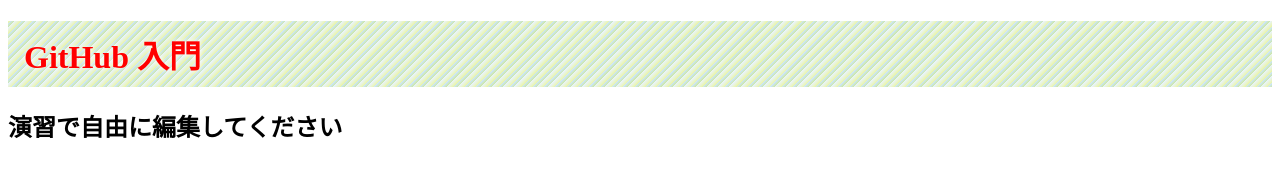
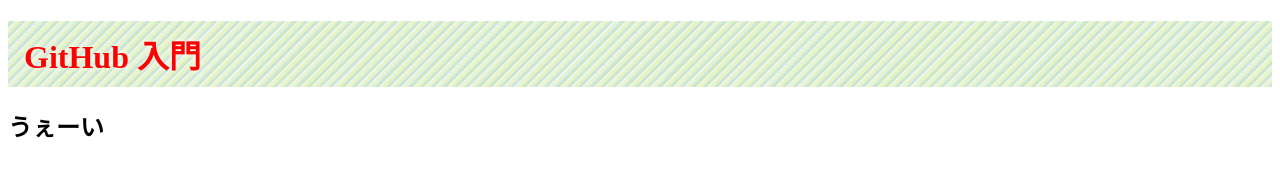
Before and after one commit to SawaYuu0612/github_ws, a plain HTML site: page index.html in a window 1280 px wide. Drawn offline with Linux system fonts and the light colour scheme.

Commit message:
SawaYuu0612

```diff
--- a/index.html
+++ b/index.html
@@ -6,7 +6,7 @@
     <link rel="stylesheet" type="text/css" href="src/styles.css">
   <body>
     <h1>GitHub 入門</h1>
-    <h2>演習で自由に編集してください</h2>
+    <h2>うぇーい</h2>
 
     <!-- 変更箇所に困ったら下記のコメントアウトを外してください -->
     <!--<div id="target">ここをクリックするとアラート発生</div>-->
```
